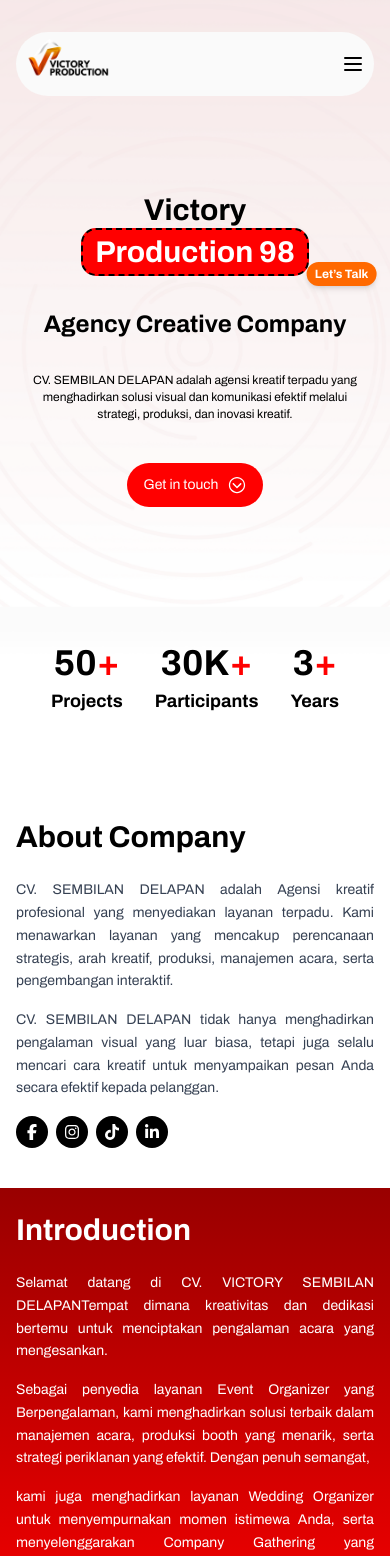
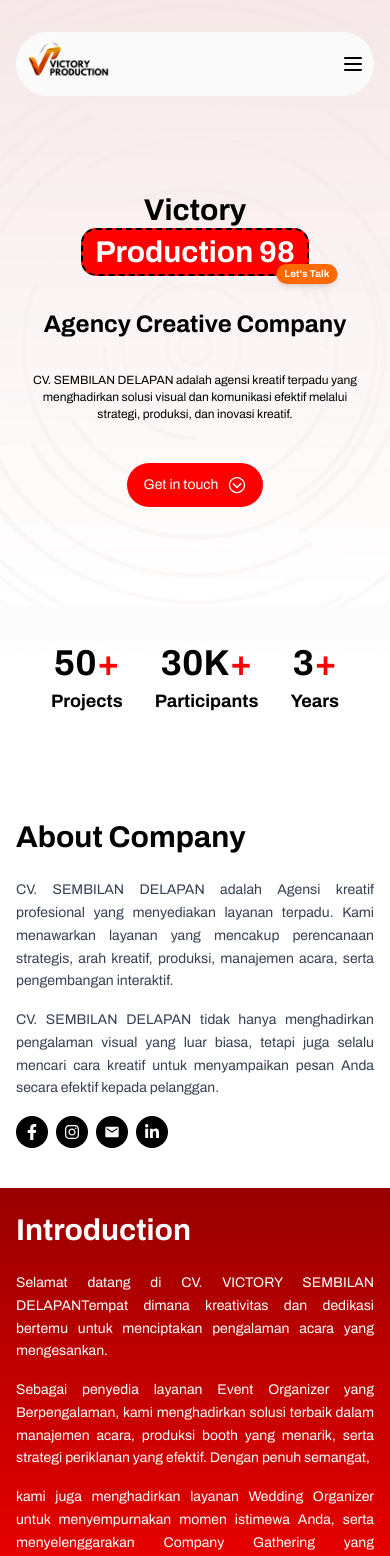
Before and after one commit to rikoadii/company_profile_vp98_fe, a React (Vite) app: page / in a window 390 px wide. Shown: the top 1556 px of the page. Built offline with nearby package versions, Linux system fonts and the light colour scheme.

Commit message:
fix layout hero & about

```diff
--- a/src/components/AboutCompany.jsx
+++ b/src/components/AboutCompany.jsx
@@ -1,7 +1,4 @@
-import { FaFacebookF } from "react-icons/fa6"
-import { FaInstagram } from "react-icons/fa"
-import { FaTiktok } from "react-icons/fa"
-import { FaLinkedinIn } from "react-icons/fa"
+import { socialMediaData } from "../data/socialMediaData";
 
 export default function AboutCompany() {
   return (
@@ -22,32 +19,19 @@ export default function AboutCompany() {
           </p>
         </div>
         <div className="mt-4 md:mt-5 flex flex-row gap-2 md:gap-3">
-          <a
-            href="#"
-            className="flex items-center justify-center w-8 h-8 md:w-10 md:h-10 rounded-full bg-black text-gray-400 hover:bg-[#FF0000] transition-colors duration-300"
-          >
-            <FaFacebookF size={16} className="md:w-5 md:h-5" color="white" />
-          </a>
-          <a
-            href="#"
-            className="flex items-center justify-center w-8 h-8 md:w-10 md:h-10 rounded-full bg-black text-gray-400 hover:bg-[#FF0000] transition-colors duration-300"
-          >
-            <FaInstagram size={16} className="md:w-5 md:h-5" color="white" />
-          </a>
-          <a
-            href="#"
-            className="flex items-center justify-center w-8 h-8 md:w-10 md:h-10 rounded-full bg-black text-gray-400 hover:bg-[#FF0000] transition-colors duration-300"
-          >
-            <FaTiktok size={16} className="md:w-5 md:h-5" color="white" />
-          </a>
-          <a
-            href="#"
-            className="flex items-center justify-center w-8 h-8 md:w-10 md:h-10 rounded-full bg-black text-gray-400 hover:bg-[#FF0000] transition-colors duration-300"
-          >
-            <FaLinkedinIn size={16} className="md:w-5 md:h-5" color="white" />
-          </a>
+          {socialMediaData.map((social) => (
+            <a
+              key={social.id}
+              href={social.link}
+              target="_blank"
+              rel="noopener noreferrer"
+              className="flex items-center justify-center w-8 h-8 md:w-10 md:h-10 rounded-full bg-black text-gray-400 hover:bg-[#FF0000] transition-colors duration-300"
+            >
+              <social.icon size={16} className="md:w-5 md:h-5" color="white" />
+            </a>
+          ))}
         </div>
       </div>
     </div>
-  )
+  );
 }
--- a/src/components/Event.jsx
+++ b/src/components/Event.jsx
@@ -2,7 +2,7 @@ export default function Event() {
   return (
     <div className="bg-event py-6 md:py-12 pt-20 md:pt-130 md:rounded-br-[40px]">
       <div className="container mx-auto px-4 md:px-16 max-w-5xl gap-[20px]">
-        <div className="mb-6 md:mb-12 mt-10 md:mt-13">
+        <div className="mb-6 md:mb-12 mt-15 md:mt-13">
           <h2 className="text-3xl md:text-5xl font-bold text-white">Event Organizer</h2>
         </div>
         <div className="space-y-4 md:space-y-6">
--- a/src/components/Hero.jsx
+++ b/src/components/Hero.jsx
@@ -13,8 +13,8 @@ export default function Hero() {
               <span className="relative bg-[#FF0000] text-white px-3 py-1 sm:px-4 sm:py-1 rounded-[15px] border-2 sm:border-4 border-dashed border-black inline-block">
                 Production 98
                 {/* Badge Let's Talk */}
-                <span className="absolute bottom-0 right-0 translate-x-full translate-y-1/2 bg-orange-500 text-white text-xs sm:text-sm px-2 py-1 rounded-full shadow-md whitespace-nowrap">
-                  Let’s Talk
+                <span className="absolute bottom-0 right-0 translate-x-1/2 sm:translate-x-full translate-y-1/2 bg-orange-500 text-white text-[10px] sm:text-sm px-2 py-1 rounded-full shadow-md whitespace-nowrap">
+                  Let's Talk
                 </span>
               </span>
             </h1>
--- a/src/components/Navbar.jsx
+++ b/src/components/Navbar.jsx
@@ -19,7 +19,7 @@ export default function Navbar() {
         {/* Desktop Menu */}
         <div className="navbar-center hidden lg:flex">
           <ul className="menu menu-horizontal px-1">
-            <li><a className="navbar-link text-base font-semibold">Home</a></li>
+            <li><a className="navbar-link text-base font-semibold" href="">Home</a></li>
             <li><a className="navbar-link text-base font-semibold">About</a></li>
             <li><a className="navbar-link text-base font-semibold">Services</a></li>
             <li><a className="navbar-link text-base font-semibold">Team</a></li>
--- /dev/null
+++ b/src/data/socialMediaData.js
@@ -0,0 +1,29 @@
+import { FaFacebookF, FaInstagram, FaTiktok, FaLinkedinIn } from "react-icons/fa";
+import { MdEmail } from "react-icons/md";
+
+export const socialMediaData = [
+    {
+        id: 1,
+        name: 'Facebook',
+        icon: FaFacebookF,
+        link: '',
+    },
+    {
+        id: 2,
+        name: 'Instagram',
+        icon: FaInstagram,
+        link: 'https://www.instagram.com/victoryproduction98/',
+    },
+    {
+        id: 3,
+        name: 'Gmail',
+        icon: MdEmail,
+        link: 'mailto:lombok.98production@gmail.com',
+    },
+    {
+        id: 4,
+        name: 'LinkedIn',
+        icon: FaLinkedinIn,
+        link: 'https://www.linkedin.com/in/victory-production-355604379/',
+    },
+];
--- a/src/sections/About.jsx
+++ b/src/sections/About.jsx
@@ -28,7 +28,7 @@ export default function About() {
           </div>
         </div>
         <div className="flex flex-col lg:flex-row gap-4 md:gap-8">
-          <div className="flex-1 mt-[-132px] md:mt-[-300px] lg:mt-[-530px]">
+          <div className="flex-1 mt-[-160px] md:mt-[-300px] lg:mt-[-530px]">
             <Event />
           </div>
           <div className="flex-1">
```
